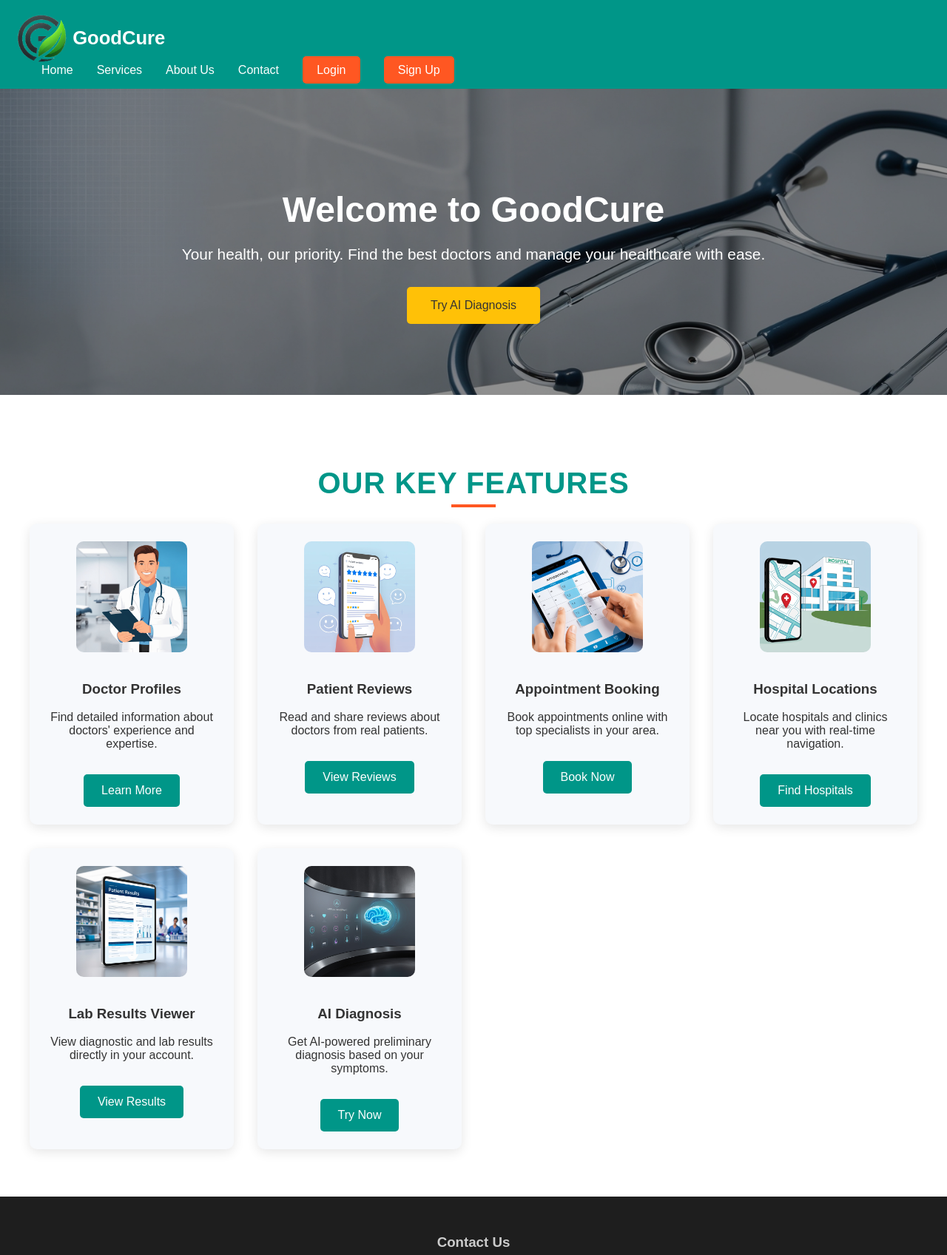
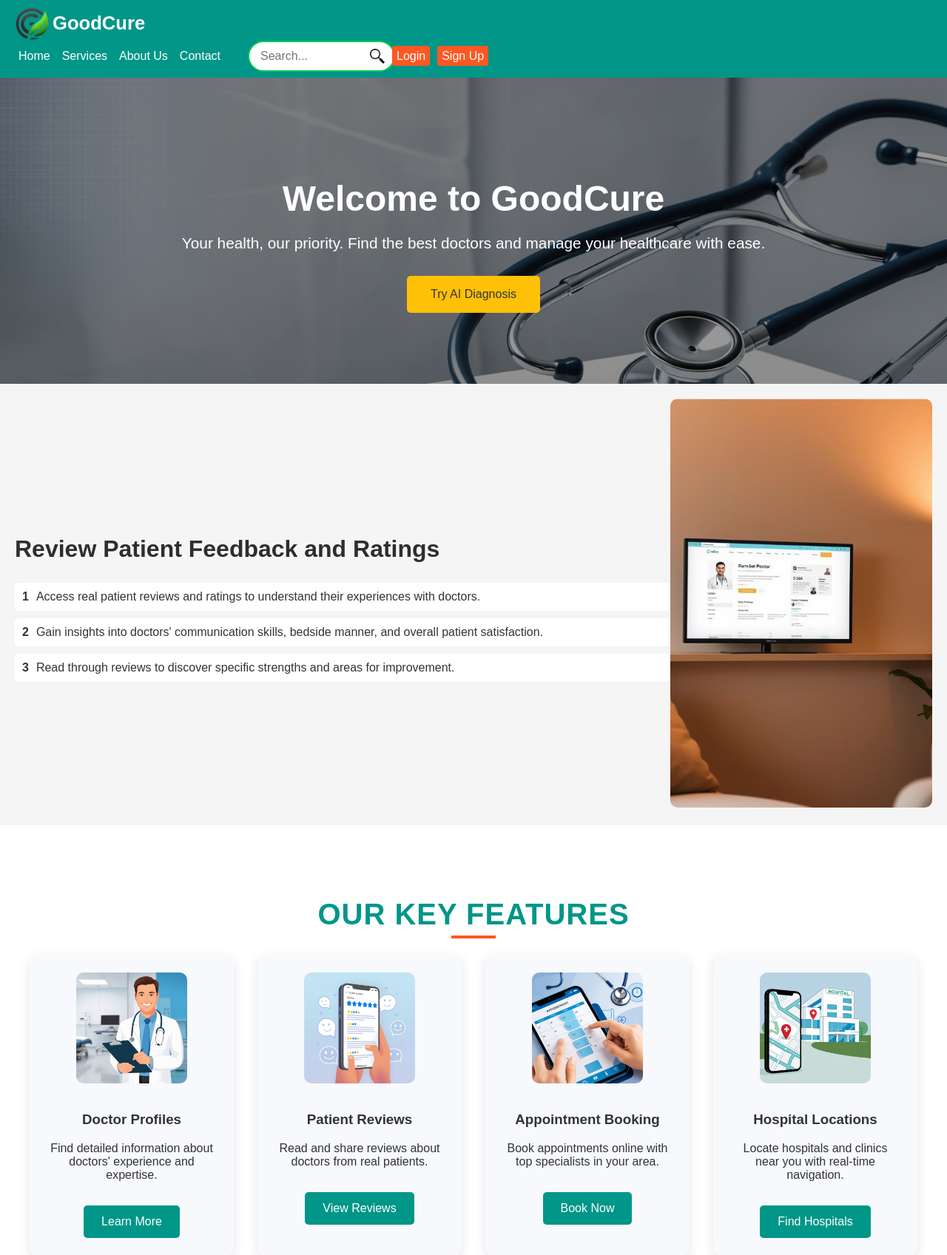
Before and after one commit to Jatinmahire3/good-cure-website, a Flask app: page / in a window 1280 px wide. Shown: the top 1697 px of the page at 74% size. Run offline with Flask 3, Linux system fonts and the light colour scheme.

Commit message:
first commit

```diff
--- a/static/css/styles.css
+++ b/static/css/styles.css
@@ -12,7 +12,7 @@ body {
 header {
     background-color: #009688;
     color: white;
-    padding: 1rem 1rem;
+    padding: 0.5rem 1rem;
     display: flex;
     justify-content: space-between;
     align-items: center;
@@ -35,8 +35,9 @@ header .logo img {
 header .nav-links {
     list-style: none;
     display: flex;
-    gap: 2rem;
+    gap: 1rem;
     margin: 0;
+    align-items: center;
 }
 
 header .nav-links a {
@@ -45,24 +46,46 @@ header .nav-links a {
     font-weight: 500;
     font-size: 1rem;
     transition: color 0.3s ease;
+    align-items: center;
+    position: relative;
+    left: 9px;
 }
 
 header .nav-links a:hover {
     color: #ffc107;
 }
 
-header .auth-btn {
-    padding: 0.6rem 1.2rem;
+.buttons {
+    display: flex;
+    gap: 10px;
+  }
+
+  .button {
+    padding: 5px 6px;
+    font-size: 14px;
+    color: white;
+    border: none;
+    border-radius: 3px;
+    cursor: pointer;
+    text-decoration: none;
+  }
+
+  .login {
     background-color: #ff5722;
-    border-radius: 5px;
-    color: white;
-    text-decoration: none;
-    transition: background-color 0.3s ease;
-}
+  }
 
-header .auth-btn:hover {
+  .login:hover {
     background-color: #e64a19;
-}
+  }
+
+  .signup {
+    background-color: #ff5722;
+  }
+
+  .signup:hover {
+    background-color: #f9a825;
+  }
+
 
 /* Hero Section */
 .hero {
@@ -242,3 +265,46 @@ footer .social-links img:hover {
         transform: translateY(0);
     }
 }
+
+.search-container {
+    position: relative;
+    width: 70%;
+    max-width: 200px; /* Controls the max width */
+}
+
+/* Search Input */
+.search-input {
+    width: 100%;
+    padding: 10px 40px 10px 15px;
+    border: 2px solid #00c853; /* Green border */
+    border-radius: 25px;
+    font-size: 16px;
+    outline: none;
+}
+
+/* Search Button */
+.search-button {
+    position: absolute;
+    top: 50%;
+    right: 10px;
+    transform: translateY(-50%);
+    background: transparent;
+    border: none;
+    cursor: pointer;
+}
+
+/* Search Icon Styling */
+.search-button i {
+    font-size: 18px;
+    color: #00c853; /* Green color for icon */
+}
+.search-image {
+    position: absolute;
+    top: 50%;
+
+    transform: translateY(-50%);
+    width: 20px; /* Adjust the size of the image */
+    height: 20px;
+    pointer-events: none; /* Prevent image from interfering with input */
+    right: -45px;
+}
--- a/templates/index.html
+++ b/templates/index.html
@@ -4,23 +4,41 @@
     <meta charset="UTF-8">
     <meta name="viewport" content="width=device-width, initial-scale=1.0">
     <title>GoodCure - Your Health, Our Priority</title>
+    <title>Search Bar</title>
     <link rel="stylesheet" href="/static/css/styles.css">
     <link rel="stylesheet icon " href="styles.css">
     <link rel="icon" href="pic4.png" type="image/x-icon">
+    <style>
+        body { font-family: Arial, sans-serif; background-color: #ffffff; margin: 0; padding: 0; } .container { display: flex; flex-direction: row; padding: 20px; } .search-section { flex: 1; padding: 20px; } .search-section img { max-width: 100%; } .info-section { flex: 1; padding: 20px; background-color: #f3d880; border-radius: 8px; box-shadow: 0 0 10px rgba(0, 0, 0, 0.1); } .info-section h1 { font-size: 24px; margin-bottom: 20px; } .info-section .card { background-color: #f9f9f9; padding: 15px; margin-bottom: 10px; border-radius: 8px; box-shadow: 0 0 5px rgba(0, 0, 0, 0.1); } .info-section .card h2 { font-size: 18px; margin-bottom: 10px; } .info-section .card p { font-size: 14px; margin: 0; }
+    </style>
+    <style>
+        body { font-family: Arial, sans-serif; background-color: #f5f5f5; margin: 0; padding: 0; } .container { display: flex; flex-direction: row; align-items: center; justify-content: space-between; padding: 20px; } .text-section { width: 100%; } .text-section h1 { font-size: 2em; color: #2f2e2e; } .text-section ul { list-style: none; padding: 0; } .text-section li { background-color: #ffffff; margin: 10px 0; padding: 10px; border-radius: 5px; } .text-section li span { font-weight: bold; margin-right: 10px; } .image-section { width: 40%; } .image-section img { width: 100%; border-radius: 10px; }
+   </style>
 </head>
 <body>
     <header>
         <nav>
-            <div class="logo"><img src="/static/images/pic4.png" width="" height="50px" alt="GoodCure Logo"> GoodCure</div>
-            <ul class="nav-links">
+            <div class="logo"><img src="/static/images/pic4.png" width=55" style="height:47px;" alt="GoodCure Logo"> GoodCure</div>
+            <div class="nav-links">
                 <li><a href="index.html">Home</a></li>
                 <li><a href="#services">Services</a></li>
                 <li><a href="about.html">About Us</a></li>
                 <li><a href="#contact">Contact</a></li>
-                <li><a href="login.html" class="auth-btn">Login</a></li>
-                <li><a href="signup.html" class="auth-btn">Sign Up</a></li>
+                <center>
+                    <div class="search-container">
+                        <img src="/static/images/pic6.png" alt="Search" class="search-image">
+                        <input type="text" class="search-input" placeholder="Search...">
+                        <button class="search-button">
+                            <i class="fas fa-search"></i>
+                        </button>
+                    </div>
+                </center>
+                <div class="buttons">
+
+                <li><a href="login.html" class="button login">Login</a></li>
+                <li><a href="signup.html" class="button signup">Sign Up</a></li>
+                </div>
             </ul>
-        </nav>
     </header>
 
     <!-- Hero Section -->
@@ -30,6 +48,9 @@
             <p>Your health, our priority. Find the best doctors and manage your healthcare with ease.</p>
             <button onclick="window.location.href='ai_diagnosis.html'">Try AI Diagnosis</button>
         </div>
+    </section>
+    <section>
+        <div class="container"> <div class="text-section"> <h1>Review Patient Feedback and Ratings</h1> <ul> <li><span>1</span>Access real patient reviews and ratings to understand their experiences with doctors.</li> <li><span>2</span>Gain insights into doctors' communication skills, bedside manner, and overall patient satisfaction.</li> <li><span>3</span>Read through reviews to discover specific strengths and areas for improvement.</li> </ul> </div> <div class="image-section"> <img src="/static/images/pic2.png" alt="Monitor displaying patient reviews"> </div>
     </section>
 
     <!-- Services Section -->
```
Also changed, not shown: static/images/pic2.png (added), static/images/pic6.png (added).
